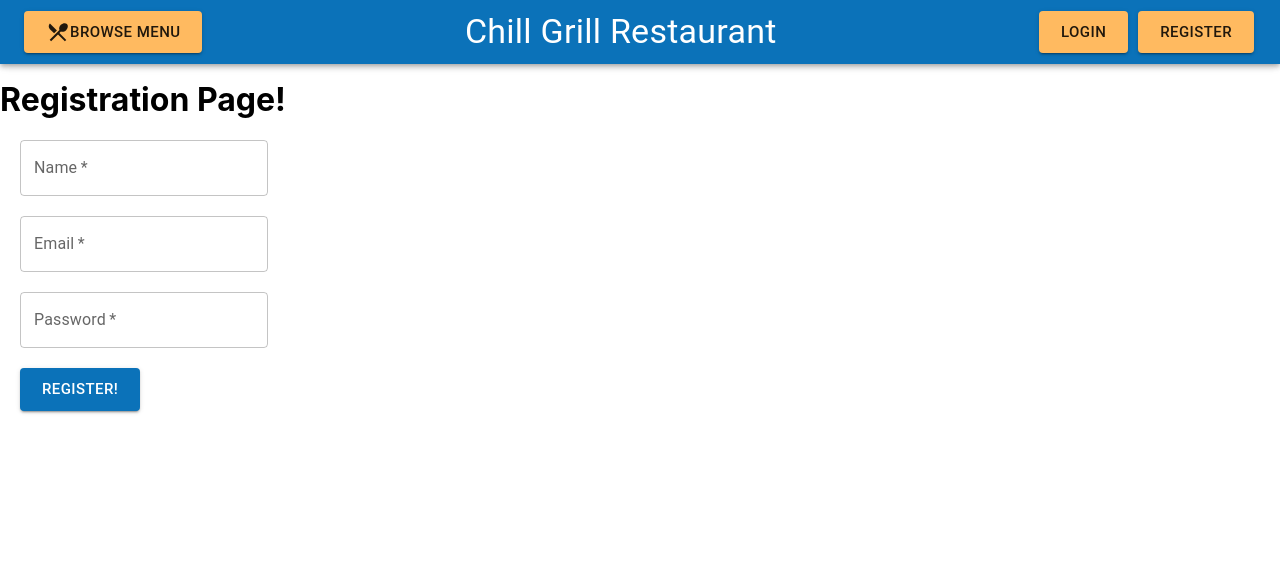
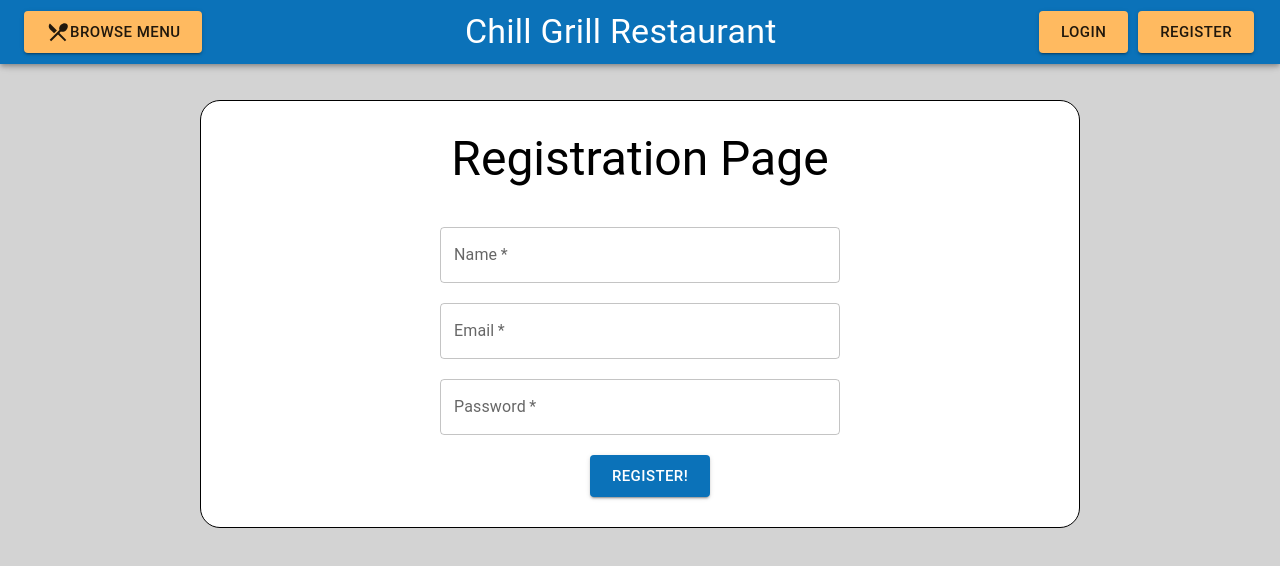
Before and after one commit to youssefrag/chill-grill-app, a React (Create React App) app in the folder client/: page /register in a window 1280 px wide. Shown: the top 566 px of the page. Built offline with nearby package versions, Linux system fonts and the light colour scheme.

Commit message:
finish styling registration page

```diff
--- a/client/src/components/App.js
+++ b/client/src/components/App.js
@@ -17,7 +17,9 @@ import theme from "./ui/Theme";
 
 const useStyles = makeStyles({
   root: {
-    marginTop: '80px',
+    paddingTop: '100px',
+    paddingBottom: '500px',
+    backgroundColor: '#D3D3D3',
   },
 });
 
--- a/client/src/components/ui/RegistrationPage.jsx
+++ b/client/src/components/ui/RegistrationPage.jsx
@@ -2,9 +2,31 @@ import { useState, useContext } from "react";
 import axios from "axios";
 import { UserContext } from '../../context/userContext';
 import { useNavigate } from "react-router-dom";
-import {Button, TextField } from '@mui/material';
+import {Button, TextField, Typography } from '@mui/material';
+
+import { makeStyles } from "@mui/styles";
+
+const useStyles = makeStyles({
+  form: {
+    border: '1px solid',
+    marginLeft: '200px',
+    marginRight: '200px',
+    backgroundColor: 'white',
+    padding: '30px',
+    borderRadius: '20px',
+  },
+  title: {
+    textAlign: 'center',
+    paddingBottom: '40px'
+  },
+  field: {
+    width: '400px',
+  }
+})
 
 export default function RegistrationPage() {
+
+  const classes = useStyles()
 
   let navigate = useNavigate();
 
@@ -39,14 +61,22 @@ export default function RegistrationPage() {
  }
 
   return(
-    <>
-      <h1>
-        Registration Page!
-      </h1>
+    <div className={classes.form}>
+      <Typography
+        variant='h3'
+        className={classes.title}
+      >
+        Registration Page
+      </Typography>
       <form
         id="registration-form"
         noValidate
         autoComplete="off"
+        style={{
+          display: 'flex',
+          flexDirection: 'column',
+          alignItems: 'center'
+        }}
       >
         <TextField
           type="text"
@@ -56,11 +86,9 @@ export default function RegistrationPage() {
           required
           value={user.name}
           onChange={handleChange}
-          style={{
-            marginTop: 20,
-            marginBottom: 20,
-            marginLeft: 20,
-            display: 'block',
+          className={classes.field}
+          sx={{
+            marginBottom: '20px'
           }}
         />
         <TextField
@@ -71,11 +99,9 @@ export default function RegistrationPage() {
           required
           value={user.email}
           onChange={handleChange}
-          style={{
-            marginTop: 20,
-            marginBottom: 20,
-            marginLeft: 20,
-            display: 'block',
+          className={classes.field}
+          sx={{
+            marginBottom: '20px'
           }}
         />
         <TextField
@@ -86,11 +112,9 @@ export default function RegistrationPage() {
           required
           value={user.password}
           onChange={handleChange}
-          style={{
-            marginTop: 20,
-            marginBottom: 20,
-            marginLeft: 20,
-            display: 'block',
+          className={classes.field}
+          sx={{
+            marginBottom: '20px'
           }}
         />
         <Button
@@ -104,6 +128,6 @@ export default function RegistrationPage() {
           Register!
         </Button>
       </form>
-    </>
+    </div>
   )
 }
```
